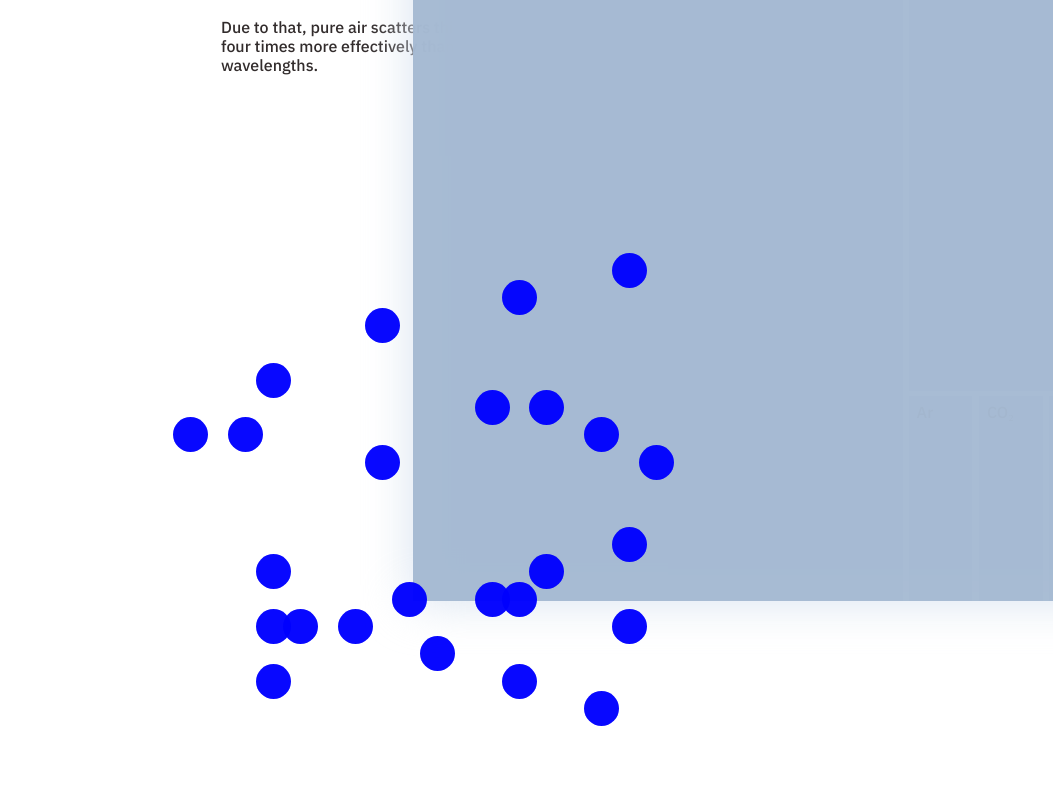
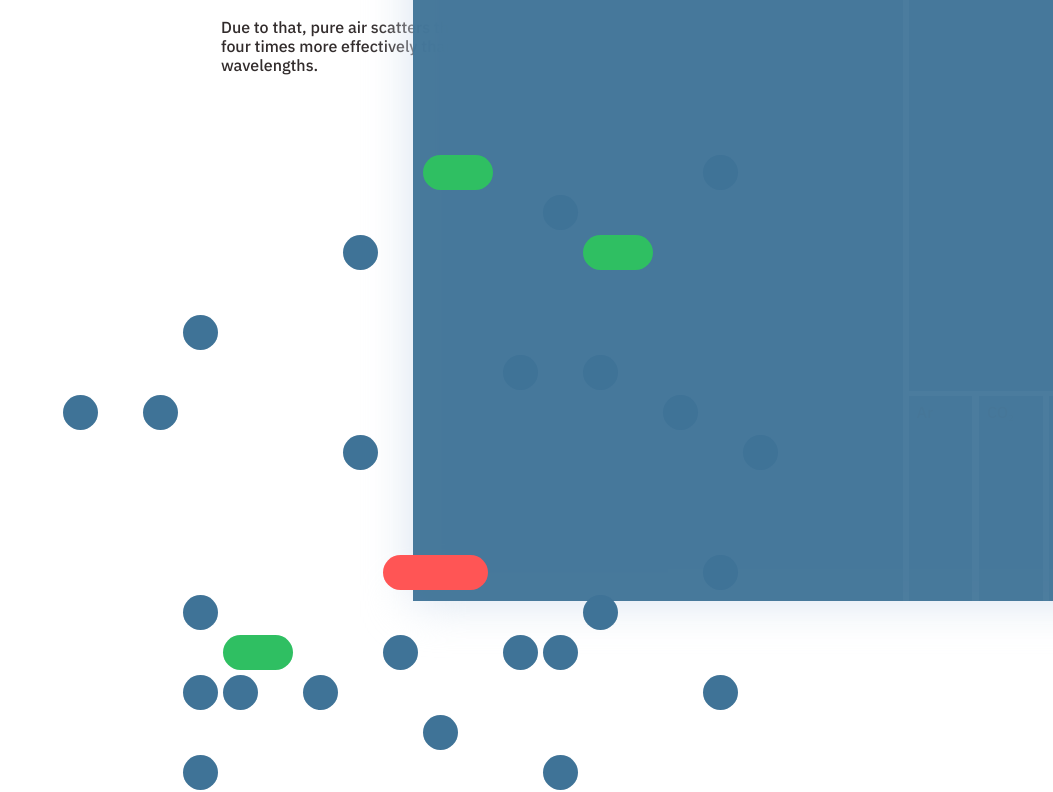
Before and after one commit to interactivethings/crimson-to-salmon, a React (Create React App) app: page / in a window 1280 px wide. Shown: the part 1152-1944 px from the top of the page, without its empty margins (227-1280 px from the left). Built offline with nearby package versions, Linux system fonts and the light colour scheme.

Commit message:
Add other colors to scatter

```diff
--- a/src/components/Air.tsx
+++ b/src/components/Air.tsx
@@ -1,7 +1,7 @@
 import * as React from 'react';
 import styled from '@emotion/styled';
 import { keyframes } from '@emotion/core';
-import { AirColorLight, ElementTitle, AirColorDark } from 'src/materials/materials';
+import { AirBlueLight, ElementTitle, AirBlue } from 'src/materials/materials';
 
 // wrapping all into overall div
 
@@ -29,7 +29,7 @@ const AirImage1 = keyframes`
 export const AirUndefined = styled('div')`
     width: 700px;
     height: 700px;
-    background-color: ${AirColorLight};
+    background-color: ${AirBlueLight};
     filter: blur(1.5rem);
     position: absolute;
     top: 0;
@@ -75,7 +75,7 @@ export const AirCompoundsLeft = styled('div')`
     justify-content: space-between;
     display: flex;
     flex-direction: column;
-    background-color: ${AirColorDark};
+    background-color: ${AirBlue};
 `
 
 export const AirCompoundsRight = styled('div')`
@@ -87,7 +87,7 @@ export const AirCompoundsRight = styled('div')`
 
 export const O2 = styled('div')`
     display: flex;
-    background-color: ${AirColorDark};
+    background-color: ${AirBlue};
     height: 70%;
 `
 
@@ -101,7 +101,7 @@ export const AirCompoundsSmall = styled('div')`
 
 export const AirCompoundsSuperSmall = styled('div')`
     flex-direction: row;
-    background-color: ${AirColorDark};
+    background-color: ${AirBlue};
     width: 31.2%;
     text-decoration: none;
 `
@@ -128,7 +128,7 @@ const AirImage3 = keyframes`
 
 export const AirDefined = styled('div')`
     position: absolute;
-    background-color: ${AirColorDark};
+    background-color: ${AirBlue};
     width: 700px;
     height: 700px;
     animation: ${AirImage3} 8s ease infinite;
--- a/src/components/Scattering.tsx
+++ b/src/components/Scattering.tsx
@@ -1,6 +1,7 @@
 import * as React from 'react';
 import styled from '@emotion/styled-base';
 import { keyframes } from '@emotion/core';
+import { AirBlue, AirRed, AirGreen } from 'src/materials/materials';
 
 export const BlueWrapper = styled('div')`
     position: relative;
@@ -8,9 +9,13 @@ export const BlueWrapper = styled('div')`
     height: 700px;
 `
 
-export const xPosition = Math.round(((Math.random() * 700) + 1) / 40) * 40;
-export const yPosition = Math.round(((Math.random() * 700) + 1) / 40) * 40;
-// Math.round(x / 10) * 10
+export const xPositionBlue = Math.round(((Math.random() * 700) + 1) / 40) * 40;
+export const xPositionGreen = Math.round(((Math.random() * 700) + 1) / 40) * 40;
+export const xPositionRed = Math.round(((Math.random() * 700) + 1) / 40) * 40;
+
+export const yPositionBlue = Math.round(((Math.random() * 700) + 1) / 40) * 40;
+export const yPositionGreen = Math.round(((Math.random() * 700) + 1) / 40) * 40;
+export const yPositionRed = Math.round(((Math.random() * 700) + 1) / 40) * 40;
 
 const BlueScatter = keyframes`
   from, 0% {
@@ -21,24 +26,75 @@ const BlueScatter = keyframes`
 
   100% {
       opacity: 1;
-      top: ${xPosition};
-      left: ${xPosition};
+      top: ${xPositionBlue};
+      left: ${xPositionBlue};
   }
 
 `;
 
-export const ScatterElement = styled('div')`
+export const ScatterElementBlue = styled('div')`
     width: 35px;
     height: 35px;
     border-radius: 17.5px;
-    background-color: blue;
+    background-color: ${AirBlue};
     position: absolute;
-    animation: ${BlueScatter} ease-out 10s;
+    animation: ${BlueScatter} ease-out 5s;
+`
+
+const GreenScatter = keyframes`
+  from, 0% {
+    opacity: 0.9;
+    top: 350px;
+    left: 350px;
+  }
+
+  100% {
+      opacity: 1;
+      top: ${xPositionBlue};
+      left: ${xPositionBlue};
+  }
+
+`;
+
+export const ScatterElementGreen = styled('div')`
+    width: 70px;
+    height: 35px;
+    border-radius: 17.5px;
+    background-color: ${AirGreen};
+    position: absolute;
+    animation: ${GreenScatter} ease-out 5s;
+`
+
+const RedScatter = keyframes`
+  from, 0% {
+    opacity: 0.9;
+    top: 350px;
+    left: 350px;
+  }
+
+  100% {
+      opacity: 1;
+      top: ${xPositionBlue};
+      left: ${xPositionBlue};
+  }
+
+`;
+
+export const ScatterElementRed = styled('div')`
+    width: 105px;
+    height: 35px;
+    border-radius: 17.5px;
+    background-color: ${AirRed};
+    position: absolute;
+    animation: ${RedScatter} ease-out 5s;
 `
 
 export class BlueScattering extends React.Component {
     render() {
         const blueElements = [];
+        const redElements = [];
+        const greenElements = [];
+
 
         for (let i = 0; i < 25; i++) {
             blueElements.push({
@@ -47,10 +103,32 @@ export class BlueScattering extends React.Component {
             });
         }
 
+        for (let i = 0; i < 3; i++) {
+            redElements.push({
+                xPos: Math.round(((Math.random() * 700) + 1) / 40) * 40,
+                yPos: Math.round(((Math.random() * 700) + 1) / 40) * 40,
+            });
+        }
+
+        for (let i = 0; i < 1; i++) {
+            greenElements.push({
+                xPos: Math.round(((Math.random() * 700) + 1) / 40) * 40,
+                yPos: Math.round(((Math.random() * 700) + 1) / 40) * 40,
+            });
+        }
+
         return(
             <BlueWrapper>
                 {blueElements.map( blueElement =>
-                <ScatterElement style={{left: blueElement.xPos, top: blueElement.yPos}}/>
+                <ScatterElementBlue style={{left: blueElement.xPos, top: blueElement.yPos}}/>
+                )}
+
+                {redElements.map( redElement =>
+                <ScatterElementGreen style={{left: redElement.xPos, top: redElement.yPos}}/>
+                )}
+
+                {greenElements.map( greenElement =>
+                <ScatterElementRed style={{left: greenElement.xPos, top: greenElement.yPos}}/>
                 )}
             </BlueWrapper>
         );
--- a/src/materials/materials.tsx
+++ b/src/materials/materials.tsx
@@ -6,8 +6,10 @@ import { small, medium } from './breakpoints';
 export const TextColor = '#322C2C';
 export const LabelColor = '#8B7F7F';
 export const MainRed = '#FF5555';
-export const AirColorLight = '#d7e2ef';
-export const AirColorDark = '#a4b9d2';
+export const AirBlueLight = '#d7e2ef';
+export const AirBlue = '#3F7397';
+export const AirGreen = '#2FBF62';
+export const AirRed = '#FF5555';
 
 // Typography
 
```
